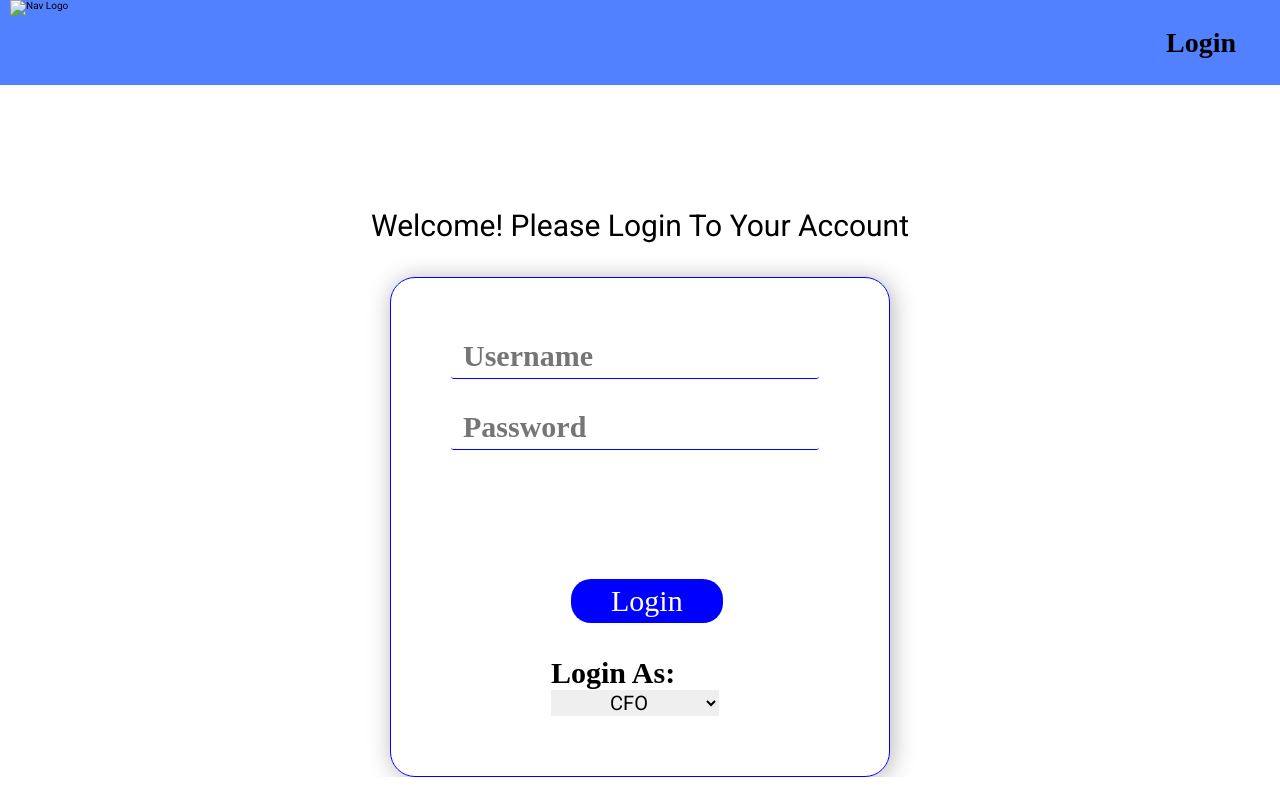
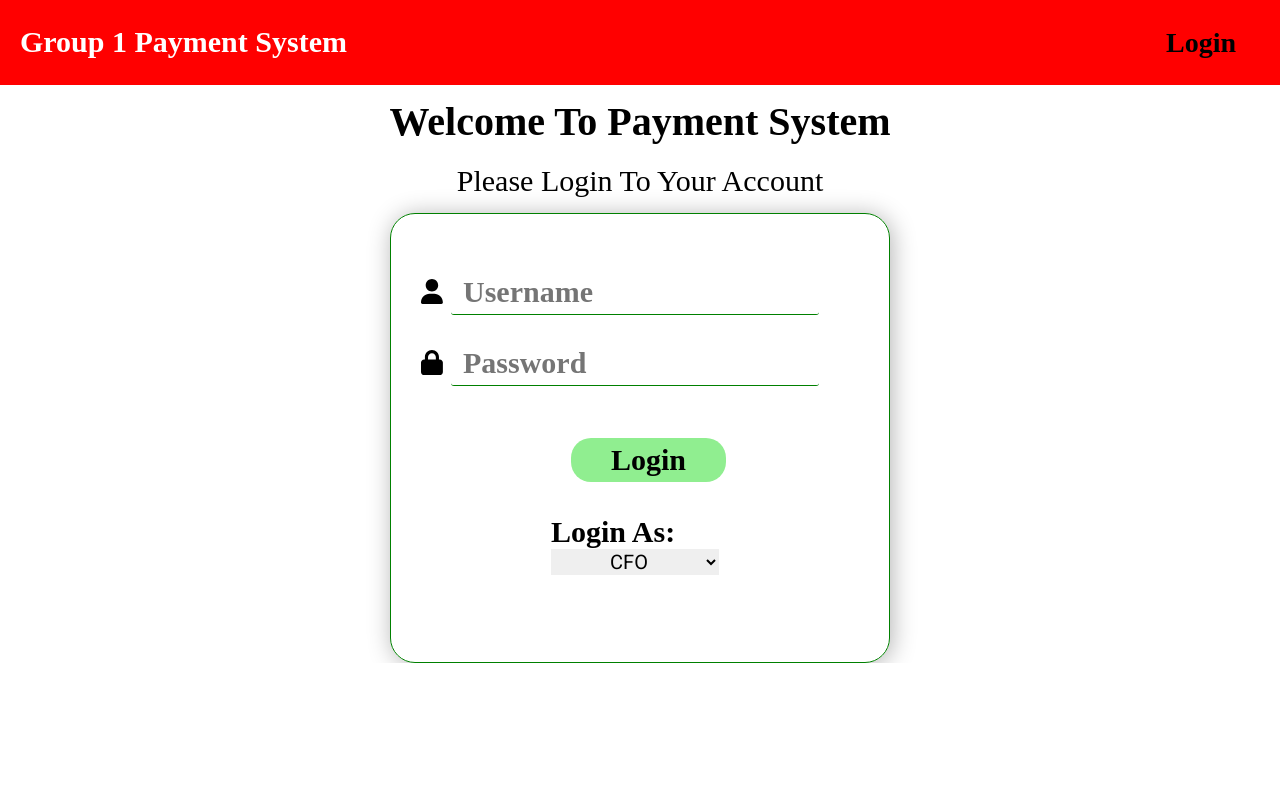
Before and after one commit to nexusonez/TSE-Project-3-2.0, a PHP site: page /login.php in a window 1280 px wide. Run offline with PHP 8.4, Linux system fonts and the light colour scheme; some libraries are stand-ins or nearby versions.

Commit message:
edited css

```diff
--- a/css/style.css
+++ b/css/style.css
@@ -39,7 +39,7 @@ header{
     top:0; left:0;
     padding:2rem 1rem;
     z-index:1000;
-    background-color: #5181fe;
+    background-color: #ff0000;
     opacity: 100%;
 
 }
@@ -53,7 +53,7 @@ header .container{
 }
 
 header a{
-    color:#354046;
+    color:white;
 }
 header a:hover, .dropdown:hover .dropbtn{
     color:white!important;
@@ -106,13 +106,13 @@ header .dropdown .dropbtn{
     font-weight : bold;
     color: black;
     padding: 8px 20px;
-    background-color:#5181fe;
+    background-color:#ff0000;
 }
 
 header .dropdown-content {
     display: none;
     position: absolute;
-    background-color: #5883FD;
+    background-color: #ff0000;
     box-shadow: 0px 8px 16px 0px rgba(0,0,0,0.2);
     z-index: 1;
 }
--- a/login.php
+++ b/login.php
@@ -7,9 +7,9 @@
 <title>Login</title>
     <link rel="stylesheet" href="css/style.css"> <!-- css files-->
 
-    <script defer src="https://use.fontawesome.com/releases/v5.0.6/js/all.js"></script> <!-- font awesome-->
+    <script defer src="https://use.fontawesome.com/releases/v6.2.0/js/all.js"></script> <!-- font awesome-->
     <style>
-	h1 {
+	h1, .div h1{
 	font-weight:bold;
 	font-family: Agency FB;
 	font-size: 30px;
@@ -36,12 +36,12 @@
 	}
 
 	form {
-	border: 1px solid blue!important;
+	border: 1px solid green!important;
 	margin: auto;
 	width: 60%;
 	padding: 10px;
 	width:500px;
-	height:500px;
+	height:450px;
 	transition: transform 0.3s!important;
 	box-shadow: 2px 2px 25px 0px rgba(0,0,0,0.3)!important;
 	border-radius:25px;
@@ -49,8 +49,7 @@
 
 	.logcontainer{
 	position: relative;
-	padding: 16px;
-	border-color:blue;
+	border-color:green;
 	padding:30px;
 	margin-left:20px;
 	margin-top:20px;
@@ -66,7 +65,7 @@
 	border-radius:3px;
 	display: inline-block;
 	border: 0;
-	border-bottom: 1px solid blue!important;
+	border-bottom: 1px solid green!important;
 	}
 
 	::placeholder, h2{
@@ -79,10 +78,11 @@
 	.logbtn{
 	font-family: Agency FB!important;
 	font-size:30px!important;
-	background:blue!important;
+	background:#90EE90!important;
     border-radius: 20px;!important
 	border: solid!important;
-    color: white!important;
+    color: black!important;
+	font-weight: bold;
 	cursor:pointer!important;
 	padding-left:40px!important;
 	padding-right:40px!important;
@@ -93,8 +93,7 @@
 	}
 
 	.logbtn:hover{
-	background:white!important;
-    color: blue!important;
+	background:white;
 	text-decoration:underline!important;
 	}
 
@@ -111,6 +110,13 @@
 	select{
 		text-align: center;
 	}
+
+	.fa-user, .fa-lock{
+		font-size:25px;
+		position:absolute;
+		margin-left:-30px;
+		margin-top:5px;
+	}
 	</style>
 	</head>
 <body>
@@ -123,29 +129,22 @@
 
     </header>
 
-	<div style="margin-left:750px; margin-top:140px; ">
+	<div style="margin-left:750px; margin-top:20px; ">
 	<h1> </h1>
 	</div>
 
 
 
 	<div style ="color:black; font-weight:bold; ">
-		<h1><center>Welcome! Please Login To Your Account</center></h1>
+		<h1><center style ="font-family:Agency FB; font-weight:bold; font-size: 40px; margin-top:10px;">Welcome to Payment System</center></h1>
+		<h2><center style ="font-family:Agency FB; margin-bottom: 15px; margin-top:-15px;">Please Login To Your Account </center></h2>
 	</div>
-
 
 
 	<form action="" method="POST">
 		<div class ="logcontainer">
-		<input type="text" name="username" placeholder="Username" required>
-        <input type="password" name="password" placeholder="Password" required>
-		<br>
-		<br>
-		<br>
-		<br>
-		<br>
-		<br>
-		<br>
+		<i class="fa-solid fa-user"></i><input type="text" name="username" placeholder="Username" required>
+        <i class="fa-solid fa-lock"></i><input type="password" name="password" placeholder="Password" required>
 		<br>
 		<br>
 		<br>
@@ -154,7 +153,7 @@
 		<br>
 		<br>
 		<br>
-		<h2 style="margin-left:100px;">Login as:</h2>
+		<h2 style="margin-left:100px;">Login as: </h2>
 		<select required class="form-input" name="type" >
 	  					<option value="cfo">CFO</option>
 						<option value="accountant">Accountant</option>
--- a/navigation.php
+++ b/navigation.php
@@ -3,12 +3,12 @@
 if(!isset($_SESSION['logged'])){  //Not login
 	?>
 	<div class = "container">
-		    <a href="login.php"></a>
+		    <a href="login.php"><h1 style ="position:absolute; top:15px;">Group 1 Payment System</h1></a>
 			<!-- need different image -->
-            <img src="" alt="nav logo" width="385" height="85px" style="position:absolute;">
+            <!-- <img src="" alt="nav logo" width="385" height="85px" style="position:absolute;"> -->
 			<nav class="nav">
 			<ul>
-			<li><a href="login.php">Login</a></li>
+			<li><a href="login.php" style="position:relative;">Login</a></li>
 			</ul>
 			</nav>
         </div>
@@ -22,7 +22,7 @@ if(!isset($_SESSION['logged'])){  //Not login
 		if($_SESSION['type']=='cfo')	{
  ?>
  <div class = "container">
-		    <a href="cfo_home.php">
+		    <a href="cfo_home.php"><h1 style ="position:absolute; top:15px;">Group 1 Payment System</h1></a>
 			<nav class="nav">
                 <ul>
                     <li><a href="cfo_home.php">Home</a></li>
```
Also changed, not shown: cfo_home.php (+34 -10 lines).
